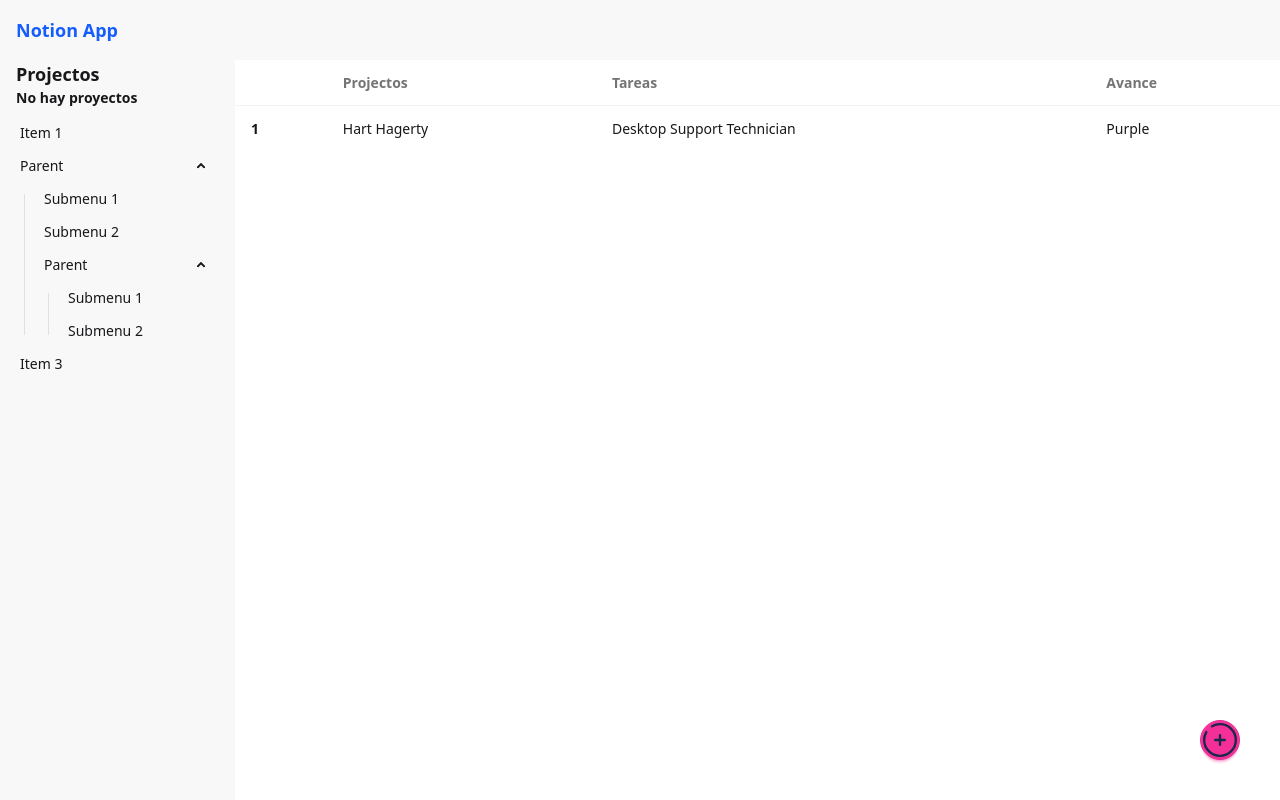
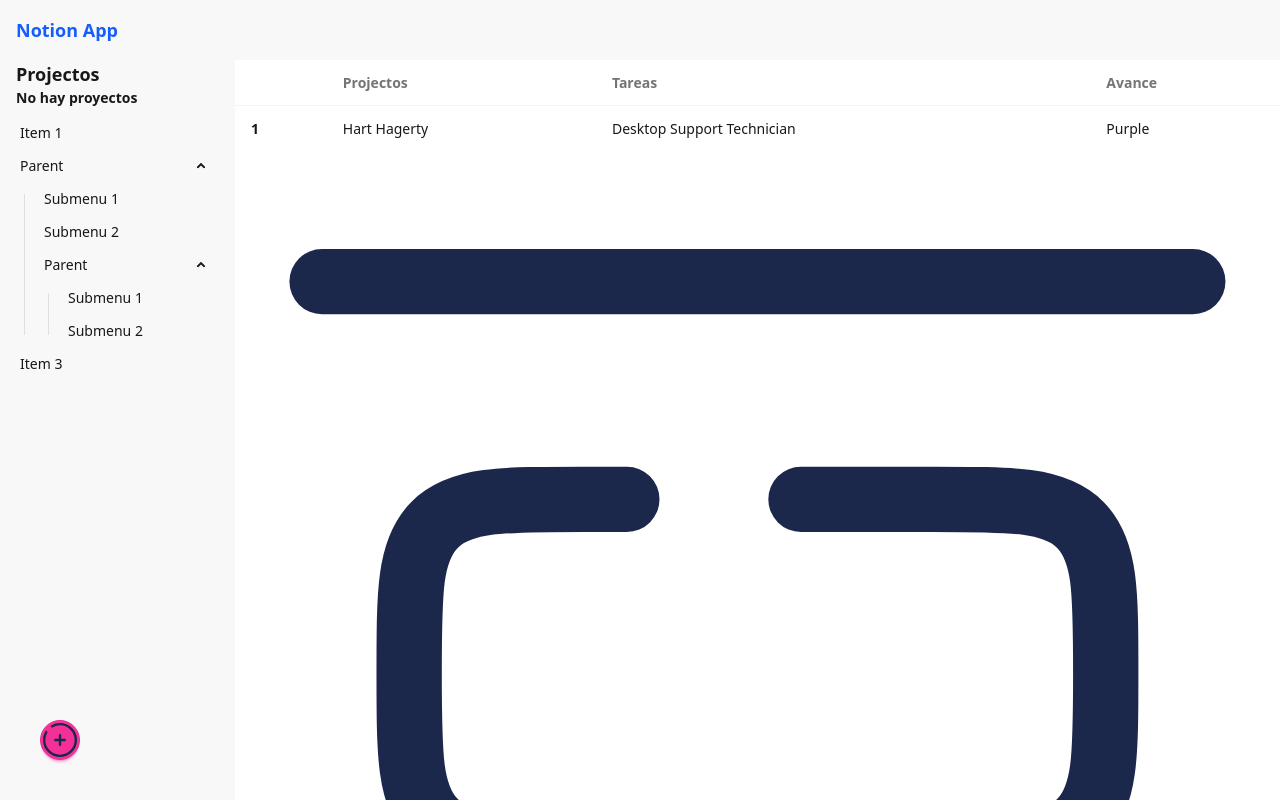
Before and after one commit to Esbosan/projects-app, a Vue app: page /projects in a window 1280 px wide. Shown: the top 800 px of the page. Built offline with nearby package versions, Linux system fonts and the light colour scheme; the HTML template or start-up script is replaced by a standard one.

Commit message:
Diseño de los Modals finalizado

```diff
--- a/src/modulorum/commune/components/InputModal.vue
+++ b/src/modulorum/commune/components/InputModal.vue
@@ -23,7 +23,7 @@
   </dialog>
 
   <div
-  v-if="aperta === true"
+  v-if="aperta"
   class="fixed top-0 w-screen h-screen z-10 bg-black opacity-40">
   </div>
 </template>
--- /dev/null
+++ b/src/modulorum/commune/components/PropriumModal.vue
@@ -0,0 +1,28 @@
+<template>
+  <dialog class="modal" :open="aperta">
+    <div class="modal-box">
+      <div class="border-b border-t-blue-500">
+        <slot name="header" />
+      </div>
+
+      <div class="my-5">
+        <slot name="body" />
+      </div>
+
+      <div class="border-t border-t-blue-500 pt-5">
+        <slot name="footer" />
+      </div>
+    </div>
+  </dialog>
+  <div v-if="aperta" class="fixed top-0 w-screen h-screen z-10 bg-black opacity-40"></div>
+</template>
+
+<script lang="ts" setup>
+interface Props {
+  aperta?: boolean;
+}
+
+withDefaults(defineProps<Props>(), {
+  aperta: false,
+});
+</script>
--- /dev/null
+++ b/src/modulorum/commune/icons/ModalIcon.vue
@@ -0,0 +1,13 @@
+<template>
+  <svg
+  viewBox="0 0 24 24"
+  fill="none"
+  xmlns="http://www.w3.org/2000/svg">
+  <g id="SVGRepo_bgCarrier" stroke-width="0"></g>
+  <g id="SVGRepo_tracerCarrier" stroke-linecap="round" stroke-linejoin="round"></g>
+  <g id="SVGRepo_iconCarrier">
+    <path d="M22 3L2 3" stroke="#1C274C" stroke-width="1.5" stroke-linecap="round"></path>
+    <path d="M22 21L18 21M2 21L14 21" stroke="#1C274C" stroke-width="1.5" stroke-linecap="round"></path>
+    <path d="M9 8L8 8C6.11438 8 5.17157 8 4.58579 8.58579C4 9.17157 4 10.1144 4 12C4 13.8856 4 14.8284 4.58579 15.4142C5.17157 16 6.11438 16 8 16H16C17.8856 16 18.8284 16 19.4142 15.4142C20 14.8284 20 13.8856 20 12C20 10.1144 20 9.17157 19.4142 8.58579C18.8284 8 17.8856 8 16 8L13 8" stroke="#1C274C" stroke-width="1.5" stroke-linecap="round"></path> </g>
+    </svg>
+</template>
--- a/src/modulorum/projects/views/ProjectsView.vue
+++ b/src/modulorum/projects/views/ProjectsView.vue
@@ -22,28 +22,55 @@
     </table>
 
     <InputModal
-    :aperta="modalAperta"
-    @claudere="modalAperta=false"
-    @valorem="cumNovusValorem"
-    placeholder="Introduce el nombre del proyecto"
-    titulus="Nuevo proyecto"
-    subtitulus="Pon nombre a tu proyecto"
+      :aperta="modalAperta"
+      @claudere="modalAperta = false"
+      @valorem="cumNovusValorem"
+      placeholder="Introduce el nombre del proyecto ..."
+      titulus="Nuevo proyecto"
+      subtitulus="Pon nombre a tu nuevo proyecto."
     />
 
-    <FabButton @click="modalAperta = true">
+    <PropriumModal :aperta="propriumModalAperta">
+      <template #header>
+        <h1 class="text-3xl">Titulo del Modal</h1>
+      </template>
+
+      <template #body>
+        <p>
+          Lorem ipsum dolor sit amet consectetur adipisicing elit. Quo recusandae nemo quidem culpa
+          explicabo eum necessitatibus rerum vel, minima, beatae dicta deserunt ab aspernatur, velit
+          qui sit. Eos, et accusamus?
+        </p>
+      </template>
+
+      <template #footer>
+        <div class="flex justify-end">
+          <button @click="propriumModalAperta=false" class="btn">close</button>
+          <button @click="propriumModalAperta=false" class="btn btn-primary ml-4">Aceptar</button>
+        </div>
+      </template>
+    </PropriumModal>
+
+    <FabButton @click="modalAperta = true" positione="bottom-left">
       <AddCircle />
     </FabButton>
+
+    <ModalIcon @click="propriumModalAperta = true">
+      <AddCircle />
+    </ModalIcon>
   </div>
 </template>
 
 <script lang="ts" setup>
 import FabButton from '@/modulorum/commune/components/FabButton.vue';
 import InputModal from '@/modulorum/commune/components/InputModal.vue';
+import PropriumModal from '@/modulorum/commune/components/PropriumModal.vue';
 import AddCircle from '@/modulorum/commune/icons/addCircle.vue';
+import ModalIcon from '@/modulorum/commune/icons/ModalIcon.vue';
 import { ref } from 'vue';
 
 const modalAperta = ref(false);
-const cumNovusValorem = (projectNomen:string) => {
+const propriumModalAperta = ref(false);
 
-}
+const cumNovusValorem = (projectNomen: string) => {};
 </script>
```
